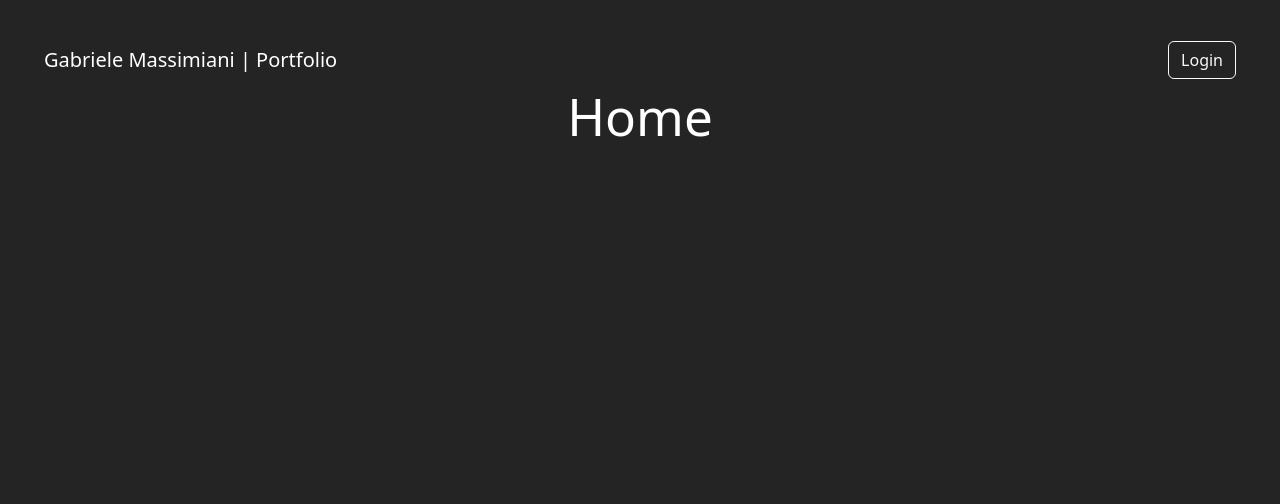
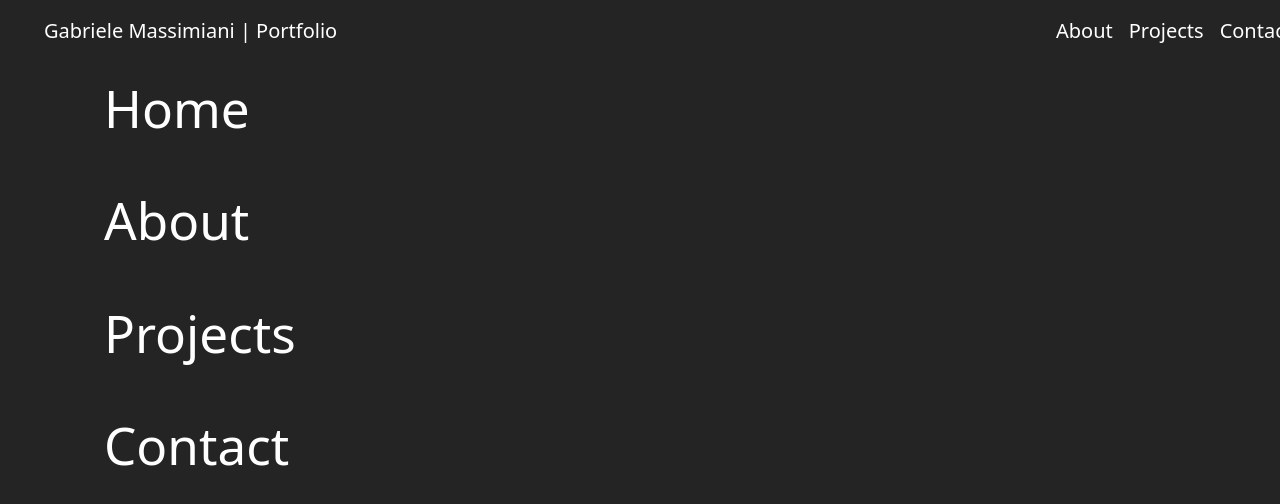
Before and after one commit to Massi327/Gabriele-Massimiani-Portfolio, a React (Vite) app in the folder portfolio/: page / in a window 1280 px wide. Shown: the top 504 px of the page. Built offline with nearby package versions, Linux system fonts and the light colour scheme.

Commit message:
[ADD] Sistemazione Navbar

```diff
--- a/portfolio/src/App.css
+++ b/portfolio/src/App.css
@@ -1,8 +1,7 @@
 :root {
-  max-width: 1280px;
+  max-width: 1500px;
   margin: 0 auto;
   padding: 2rem;
-  text-align: center;
   --dark: #242424;
 }
 
@@ -12,9 +11,24 @@
 
 .navbar {
   background-color: var(--dark);
+  position: fixed;
+  top: 0%;
+  width: 100%;
+  z-index: 1030;
+  max-width: 1500px;
+}
+
+.navbar .container {
+  max-width: 1500px;
+}
+
+.navlink {
+  color: white;
+  font-size: 20px;
 }
 
 .home {
   background-color: var(--dark);
   color: white;
+  max-width: 1500px;
 }
--- a/portfolio/src/App.jsx
+++ b/portfolio/src/App.jsx
@@ -9,10 +9,25 @@ function App() {
   return (
     <>
       <Header/>
-      <Container fluid className="home">
-        <Row>
+      <Container className="home">
+        <Row className='section m-5'>
           <Col>
           <h1>Home</h1>
+          </Col>
+        </Row>
+        <Row className='section m-5'>
+          <Col>
+          <h1 id='about'>About</h1>
+          </Col>
+        </Row>
+        <Row className='section m-5'>
+          <Col>
+          <h1 id='projects'>Projects</h1>
+          </Col>
+        </Row>
+        <Row className='section m-5'>
+          <Col>
+          <h1 id='contact'>Contact</h1>
           </Col>
         </Row>
       </Container>
--- a/portfolio/src/Header.jsx
+++ b/portfolio/src/Header.jsx
@@ -1,14 +1,19 @@
-import { Container, Navbar } from "react-bootstrap";
+import { Container, Navbar, Nav } from "react-bootstrap";
+import './App.css'
 
 export default function Header() {
     return (
         <Navbar className="navbar" data-bs-theme='dark'>
-        <Container fluid>
+        <Container>
             <a href='#' className='navbar-brand'>
                 Gabriele Massimiani | Portfolio
             </a>
 
-            <a href='#login'className='btn btn-outline-light'>Login</a>
+            <Nav className="ms-auto">
+                    <Nav.Link href="#about" className="navlink">About</Nav.Link>
+                    <Nav.Link href="#projects" className="navlink">Projects</Nav.Link>
+                    <Nav.Link href="#contact" className="navlink">Contact</Nav.Link>
+            </Nav>
         </Container>
         </Navbar>
     );
```
